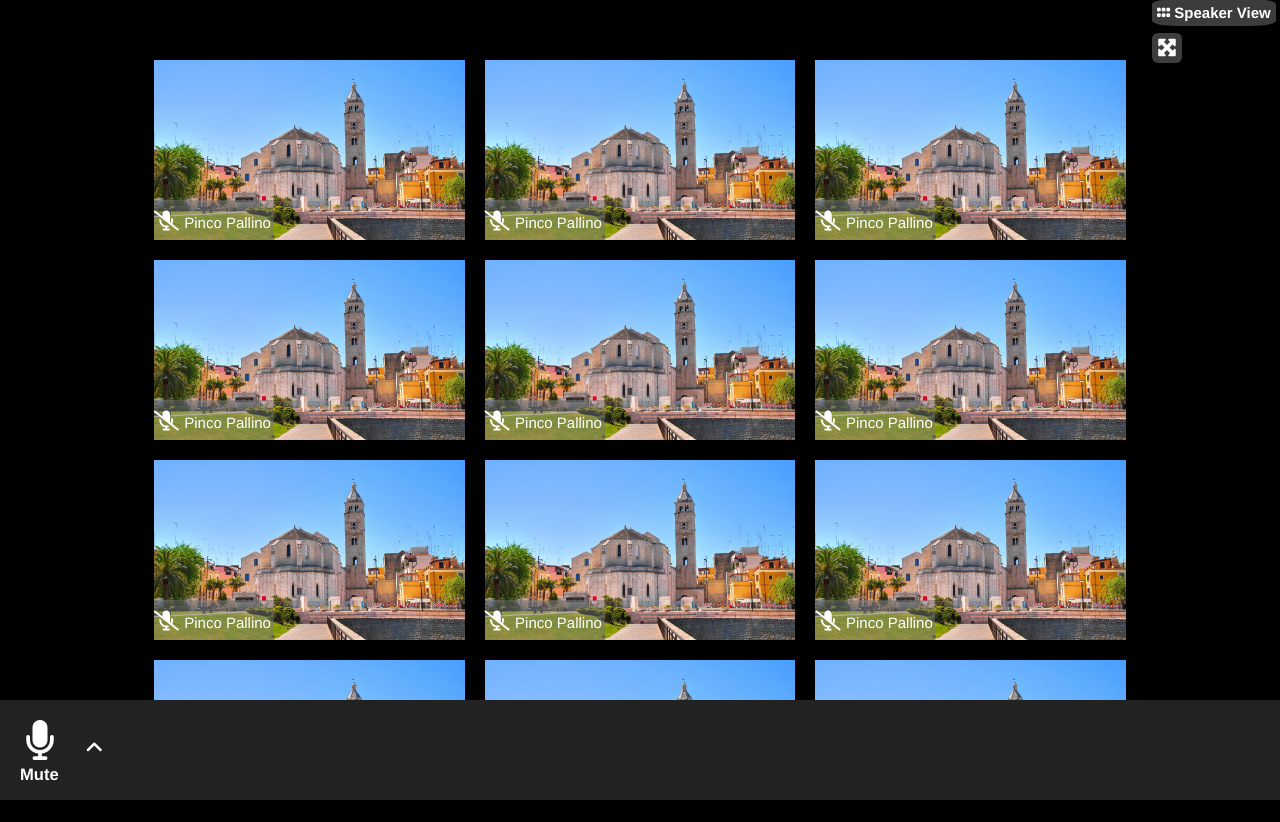
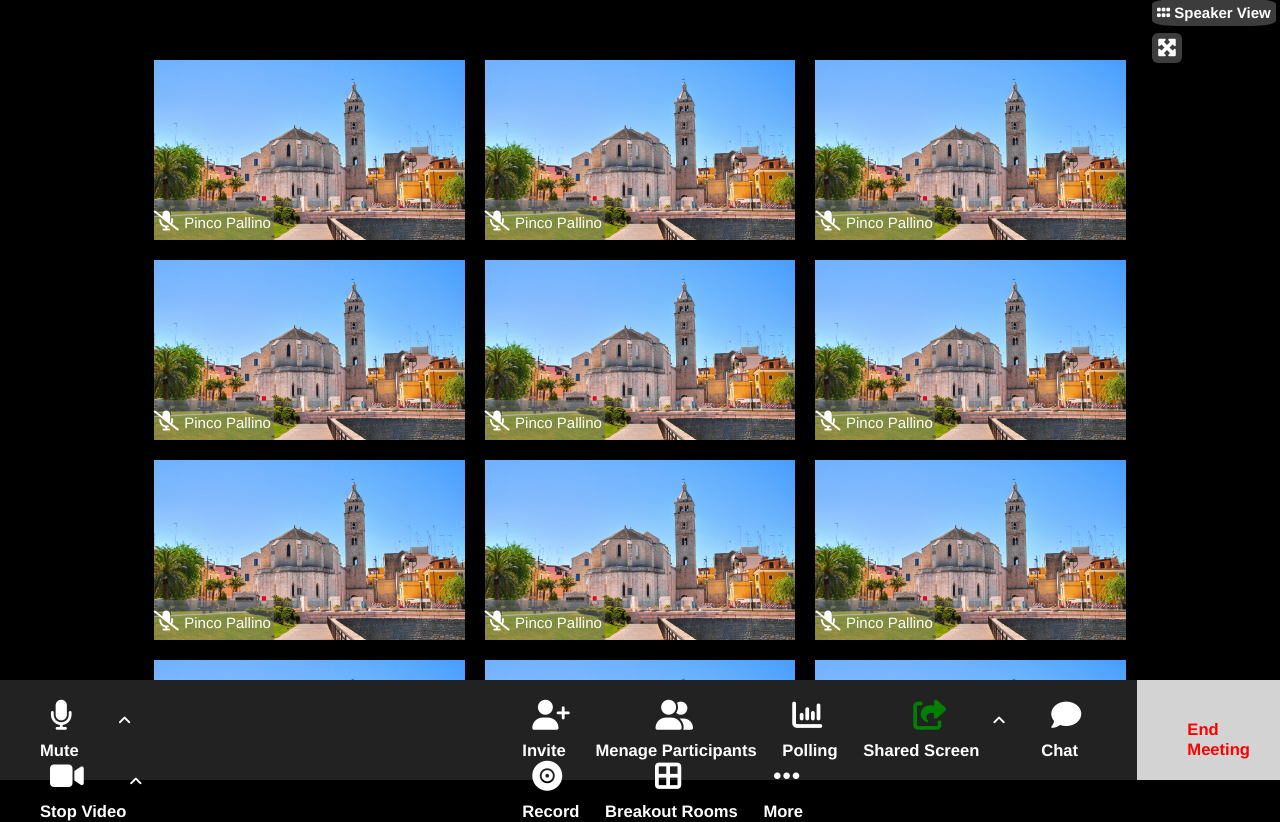
Before and after one commit to GabrielePalmaBool/html-css-zoom, a plain HTML site: page index.html in a window 1280 px wide. Before the commit the page ends 800 px from the top, so only its background shows below. Drawn offline with Linux system fonts and the light colour scheme.

Commit message:
complete

```diff
--- a/css/menu.css
+++ b/css/menu.css
@@ -51,11 +51,12 @@ body {
 /* ------------------------------Stili pagina contenitorec-------------------------------------------------------- */
 
 .contenitoreC {
-    height: calc(100vh - 150px);
+    height: calc((100vh - 150px) - 20px);
     overflow: auto;
     display: flex;
     flex-wrap:wrap;
     justify-content: center;
+
 }
 
 .Img {
@@ -94,31 +95,73 @@ body {
 
 .contenitoreD {
     height: 100px;
-    width: 100vw;
     color: white;
     display:flex;
     flex-direction: row;
-    align-content: start;
+    justify-content: space-between;
     background-color: #222222;
+}
+
+.contenitoreD h5 {
+    display: block;
+    margin-top: 10px;
+}
+
+.contenitoreD .fa-angle-up{
+    font-size: 15px;
+    padding-left: 30px;
+    margin-right:10px;
+}
+
+/* Lato sinistro */
+.contenitoreD .Lato_sin{
+    flex-basis: 20%;
+    padding: 20px;
+}
+
+/* parte centrale */
+.contenitoreD .Centro{
+    padding: 20px 0px 0px 250px;
+    flex-basis: 70%;
 
 }
 
-.contenitoreD .mute {
+/* Lato destro */
+.contenitoreD .Lato_des {
+    padding: 30px;
     flex-basis: 10%;
-    padding: 20px;
+    background-color: lightgray;
+}
+
+ul {
+    list-style-type: none;
+}
+
+li {
+    display: inline-block;
+    padding-left: 20px;
 
 }
-.contenitoreD h5 {
-    padding-top: 5px;
 
-}
-.contenitoreD .fa-microphone{
-    font-size: 40px;
-    padding-left: 5px;
+li i {
+    font-size: 30px;
+    margin-left: 10px;
 }
 
-.contenitoreD .fa-angle-up{
-    font-size: 20px;
-    padding-left: 25px;
+li .fa-user-group {
+    margin-left: 60px;
+}
 
+li .fa-share-from-square {
+    color: green;
+    margin-left: 50px;
 }
+
+
+li .fa-border-all {
+    margin-left: 50px;
+}
+
+.Lato_des li h5 {
+    color: red;
+}
--- a/index.html
+++ b/index.html
@@ -272,6 +272,110 @@
 
             </div>
 
+            <div class="Img">
+
+                <img src="img/img1.jpg" alt="Immagine profilo">
+
+                <div class="TextIn">
+
+                    <i class="fa-solid fa-microphone-slash"></i>
+                    <span>Pinco Pallino</span>
+
+                </div>
+
+            </div>
+
+            <div class="Img">
+
+                <img src="img/img1.jpg" alt="Immagine profilo">
+
+                <div class="TextIn">
+
+                    <i class="fa-solid fa-microphone-slash"></i>
+                    <span>Pinco Pallino</span>
+
+                </div>
+
+            </div>
+
+            <div class="Img">
+
+                <img src="img/img1.jpg" alt="Immagine profilo">
+
+                <div class="TextIn">
+
+                    <i class="fa-solid fa-microphone-slash"></i>
+                    <span>Pinco Pallino</span>
+
+                </div>
+
+            </div>
+
+            <div class="Img">
+
+                <img src="img/img1.jpg" alt="Immagine profilo">
+
+                <div class="TextIn">
+
+                    <i class="fa-solid fa-microphone-slash"></i>
+                    <span>Pinco Pallino</span>
+
+                </div>
+
+            </div>
+
+            <div class="Img">
+
+                <img src="img/img1.jpg" alt="Immagine profilo">
+
+                <div class="TextIn">
+
+                    <i class="fa-solid fa-microphone-slash"></i>
+                    <span>Pinco Pallino</span>
+
+                </div>
+
+            </div>
+
+            <div class="Img">
+
+                <img src="img/img1.jpg" alt="Immagine profilo">
+
+                <div class="TextIn">
+
+                    <i class="fa-solid fa-microphone-slash"></i>
+                    <span>Pinco Pallino</span>
+
+                </div>
+
+            </div>
+
+            <div class="Img">
+
+                <img src="img/img1.jpg" alt="Immagine profilo">
+
+                <div class="TextIn">
+
+                    <i class="fa-solid fa-microphone-slash"></i>
+                    <span>Pinco Pallino</span>
+
+                </div>
+
+            </div>
+
+            <div class="Img">
+
+                <img src="img/img1.jpg" alt="Immagine profilo">
+
+                <div class="TextIn">
+
+                    <i class="fa-solid fa-microphone-slash"></i>
+                    <span>Pinco Pallino</span>
+
+                </div>
+
+            </div>
+
 
 
         </div>
@@ -283,12 +387,67 @@
 <!---------------------------------------------------------------Contenitore down------------------------------>
     <div class="contenitoreD">
 
-        <div class="mute">
+        <div class="Lato_sin">
 
-            <i class="fa-solid fa-microphone"></i> <i class="fa-solid fa-angle-up"></i>
+            <ul>
+                <li>
+                    <i class="fa-solid fa-microphone"></i> <i class="fa-solid fa-angle-up"></i>
+                    <h5>Mute</h5>
+                </li>
+                <li>
+                    <i class="fa-solid fa-video"></i> <i class="fa-solid fa-angle-up"></i>
+                    <h5>Stop Video</h5>
+                </li>
+           </ul>
 
-             <h5>Mute</h5>
+        </div>
 
+        <div class="Centro">
+
+            <ul>
+                <li>
+                    <i class="fa-solid fa-user-plus"></i>
+                    <h5>Invite </h5>
+                </li>
+                <li>
+                    <i class="fa-solid fa-user-group"></i>
+                    <h5>Menage Participants</h5>
+                </li>
+                <li>
+                    <i class="fa-solid fa-chart-column"></i>
+                    <h5>Polling</h5>
+                </li>
+                <li>
+                    <i class="fa-solid fa-share-from-square"></i> <i class="fa-solid fa-angle-up"></i>
+                    <h5>Shared Screen</h5>
+                </li>
+                <li>
+                    <i class="fa-solid fa-comment"></i>
+                    <h5>Chat</h5>
+                </li>
+                <li>
+                    <i class="fa-solid fa-record-vinyl"></i>
+                    <h5>Record</h5>
+                </li>
+                <li>
+                    <i class="fa-solid fa-border-all"></i>
+                    <h5>Breakout Rooms</h5>
+                </li>
+                <li>
+                    <i class="fa-solid fa-ellipsis"></i>
+                    <h5>More</h5>
+                </li>
+                <li></li>
+            </ul>
+
+        </div>
+
+        <div class="Lato_des">
+            <ul>
+                <li>
+                    <h5>End Meeting</h5>
+                </li>
+            </ul>
 
         </div>
 
```
